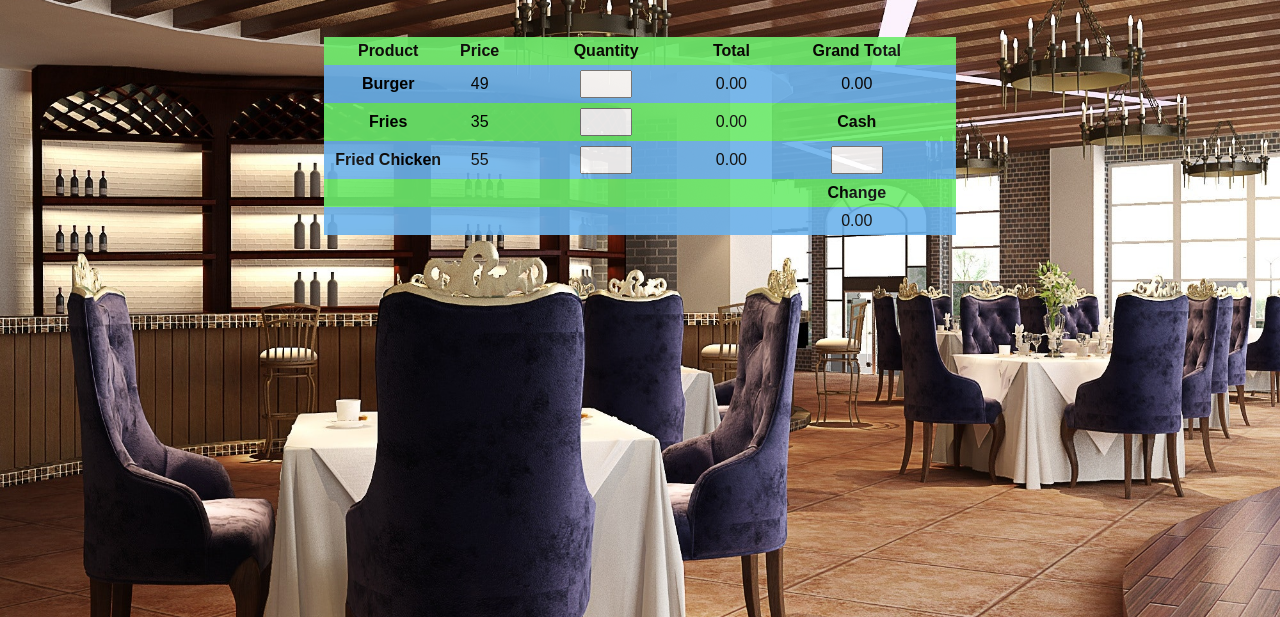
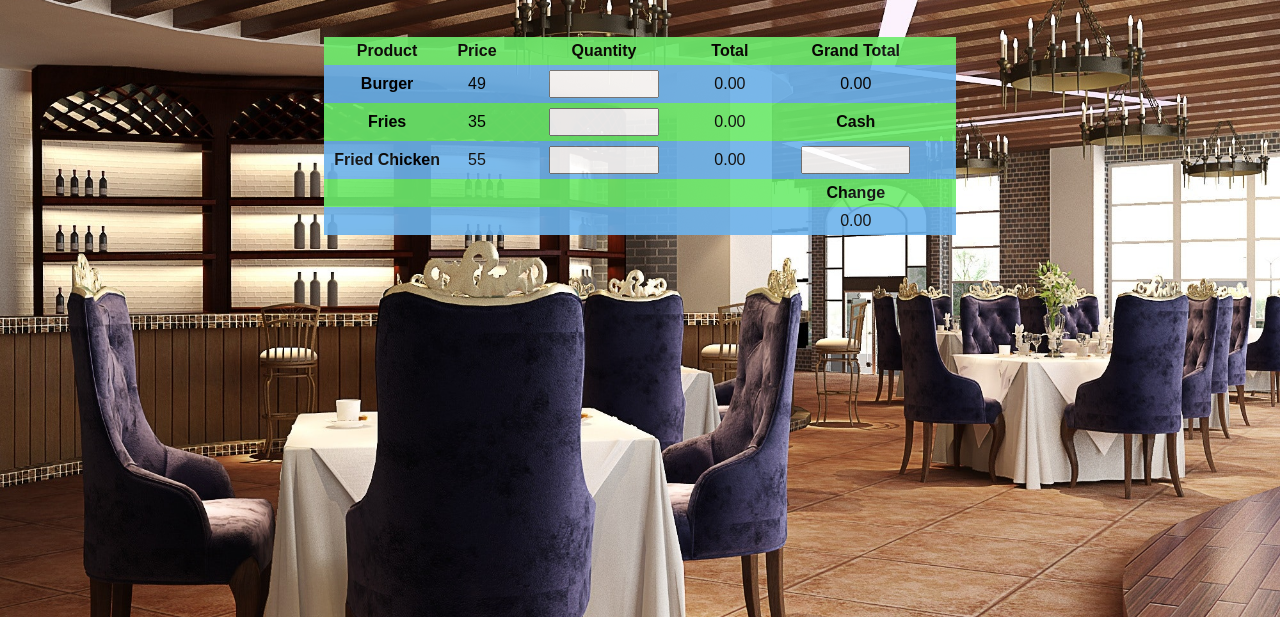
Before and after one commit to MJRodelas/Simple-POS, a plain HTML site: page index.html in a window 1280 px wide. Shown: the part 183-800 px from the top of the page. Drawn offline with Linux system fonts and the light colour scheme.

Commit message:
Bold letters on textbox

```diff
--- a/index.css
+++ b/index.css
@@ -39,14 +39,14 @@ table {
 {
     font-size:12px;
     padding: 5px;
-    width: 20%;
-    text-align: center
+    width: 50%;
+    text-align: center;
+    font-weight:bold;
 }
 body{
   background-image: url('Images/pexels-pixabay-262047.jpg');
   background-size: 100%;
   background-repeat:no-repeat;
-
 }
 
 .product{
```
